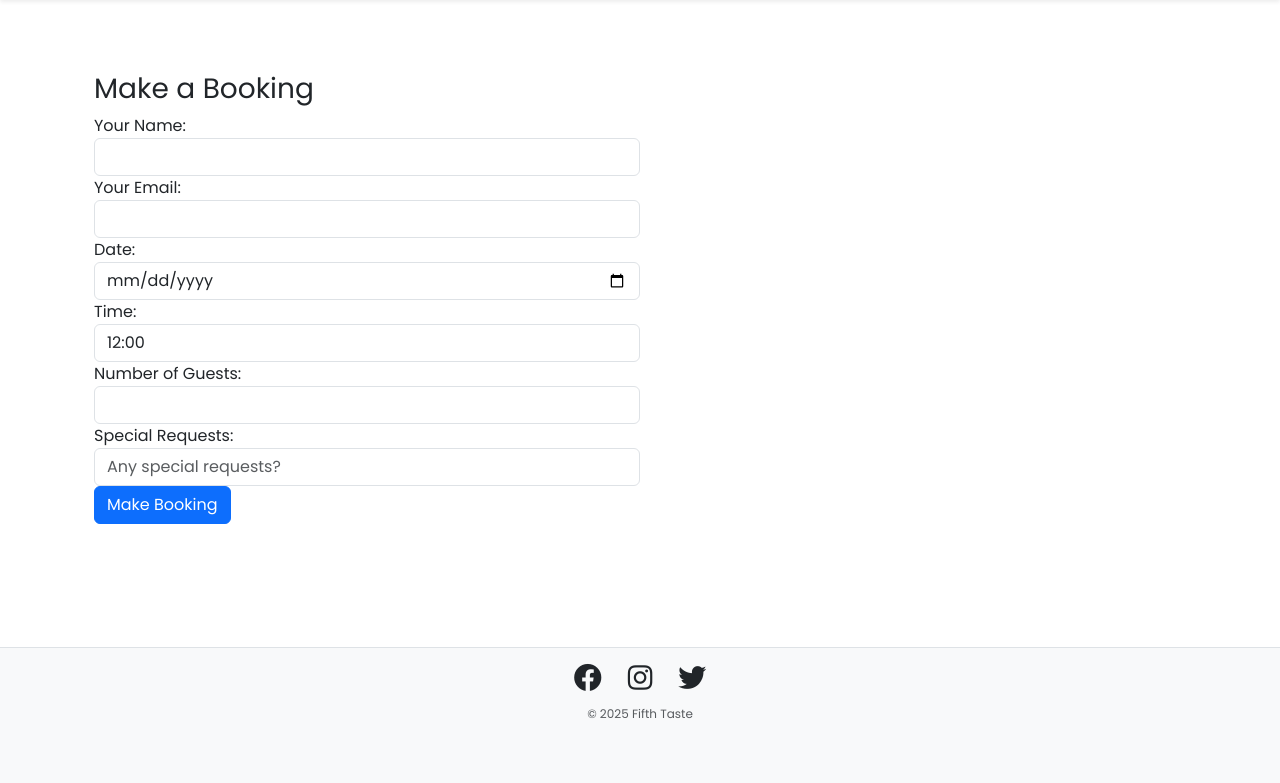
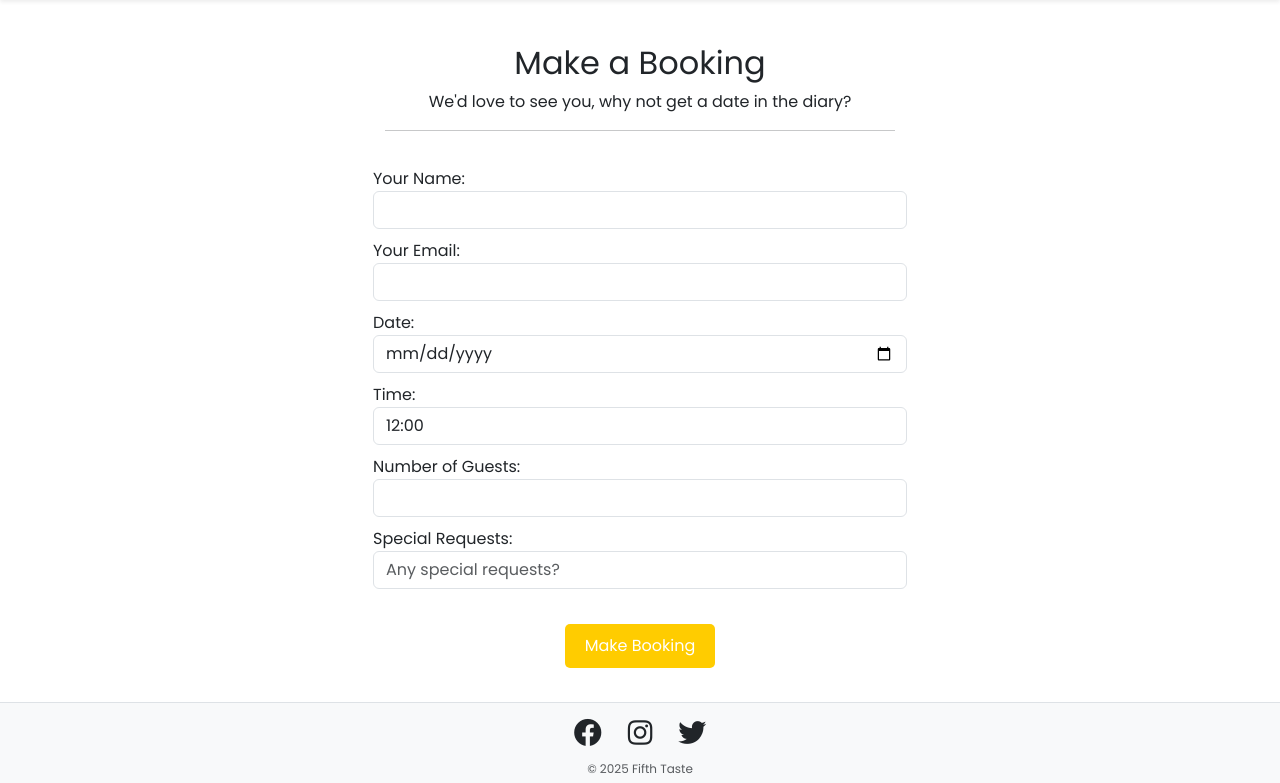
Before and after one commit to emilywade/fifth-taste, a Django app: page /bookings/ in a window 1280 px wide. Shown: the part 72-855 px from the top of the page. Before the commit the page ends 791 px from the top, so only its background shows below. Run offline with Django 4.2, Linux system fonts and the light colour scheme; some libraries are stand-ins or nearby versions; some web fonts are replaced.

Commit message:
final formatting on bookings page

```diff
--- a/bookings/templates/bookings/create_booking.html
+++ b/bookings/templates/bookings/create_booking.html
@@ -3,46 +3,52 @@
 {% load widget_tweaks %}
 
 {% block content %}
-<div class="container mt-5">
-    <h3>Make a Booking</h3>
+<div class="container">
+    <div class="row justify-content-center">
+        <div class="col-md-6">
+            <div class="container" id="bookingTitles">
+                <h2 id="bookingTitle">Make a Booking</h2>
+                <p id="bookingSubtitle">We'd love to see you, why not get a date in the diary?</p>
+                <hr>
+            </div>
             <form method="POST" id="bookingForm">
 
                 <div class="form-group">
-            <label for="{{ form.name.id_for_label }}">Your Name:</label>
+                    <label for="name">Your Name:</label>
                     {{ form.name|add_class:"form-control" }}
                 </div>
 
                 <div class="form-group">
-            <label for="{{ form.email.id_for_label }}">Your Email:</label>
+                    <label for="email">Your Email:</label>
                     {{ form.email|add_class:"form-control" }}
                 </div>
 
                 <div class="form-group">
-            <label for="{{ form.date.id_for_label }}">Date:</label>
+                    <label for="date">Date:</label>
                     {{ form.date|add_class:"form-control" }}
                 </div>
 
                 <div class="form-group">
-            <label for="{{ form.time.id_for_label }}">Time:</label>
-            <select name="time" class="form-control">
-                {% for time, label in form.time.field.choices %}
-                    <option value="{{ time }}" {% if time == form.time.value %} selected {% endif %}>{{ label }}</option>
-                {% endfor %}
-            </select>
+                    <label for="time">Time:</label>
+                    {{ form.time|add_class:"form-control" }}
                 </div>
 
                 <div class="form-group">
-            <label for="{{ form.num_guests.id_for_label }}">Number of Guests:</label>
+                    <label for="num_guests">Number of Guests:</label>
                     {{ form.num_guests|add_class:"form-control" }}
                 </div>
 
                 <div class="form-group">
-            <label for="{{ form.special_requests.id_for_label }}">Special Requests:</label>
+                    <label for="special_requests">Special Requests:</label>
                     {{ form.special_requests|add_class:"form-control" }}
                 </div>
 
-        <button type="submit" class="btn btn-primary">Make Booking</button>
+                <div class="form-group text-center mt-3">
+                    <button type="submit" class="btn btn-yellow btn-block">Make Booking</button>
+                </div>
             </form>
+        </div>
+    </div>
 </div>
 
 {% endblock %}
--- a/static/css/style.css
+++ b/static/css/style.css
@@ -113,6 +113,35 @@ footer p {
 }
 
 /* Booking page styles */
-#bookingForm {
-    width: 50%;
+form {
+    max-width: 600px;
+    margin: 0 auto;
 }
+
+.btn-yellow {
+    background-color: #ffcc00;
+    color: white;
+    border: none;
+    font-size: 16px;
+    padding: 10px 20px;
+    border-radius: 5px;
+    margin-top: 20px;
+}
+
+.btn-yellow:hover {
+    background-color: #e0a800;
+    color: white;
+}
+
+#bookingTitle, #bookingSubtitle {
+    text-align: center;
+}
+
+#bookingTitles {
+    padding-top: 20px;
+    padding-bottom: 20px;
+}
+
+.form-group {
+    padding-bottom: 10px;
+}
```
Lines whose indentation alone changed are shown as unchanged.
